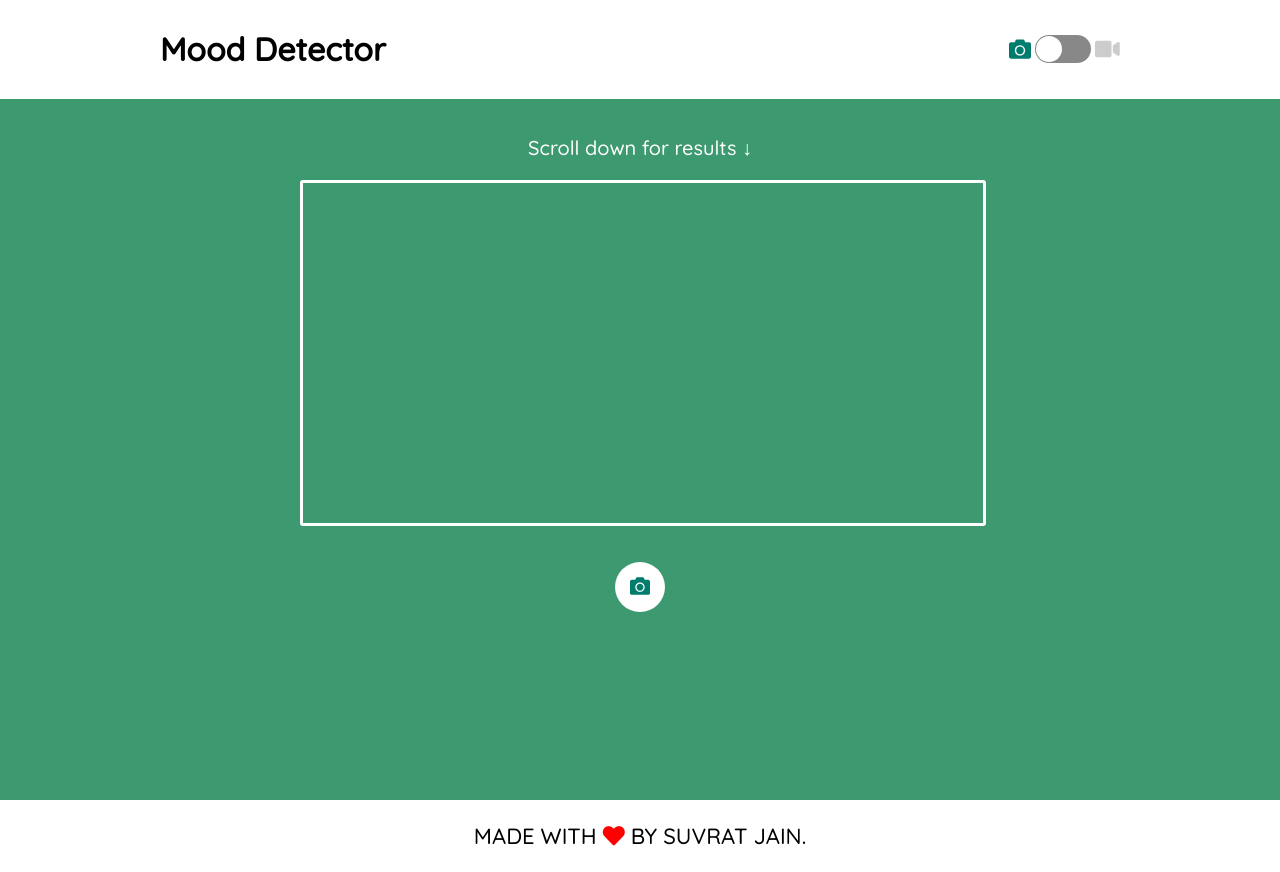
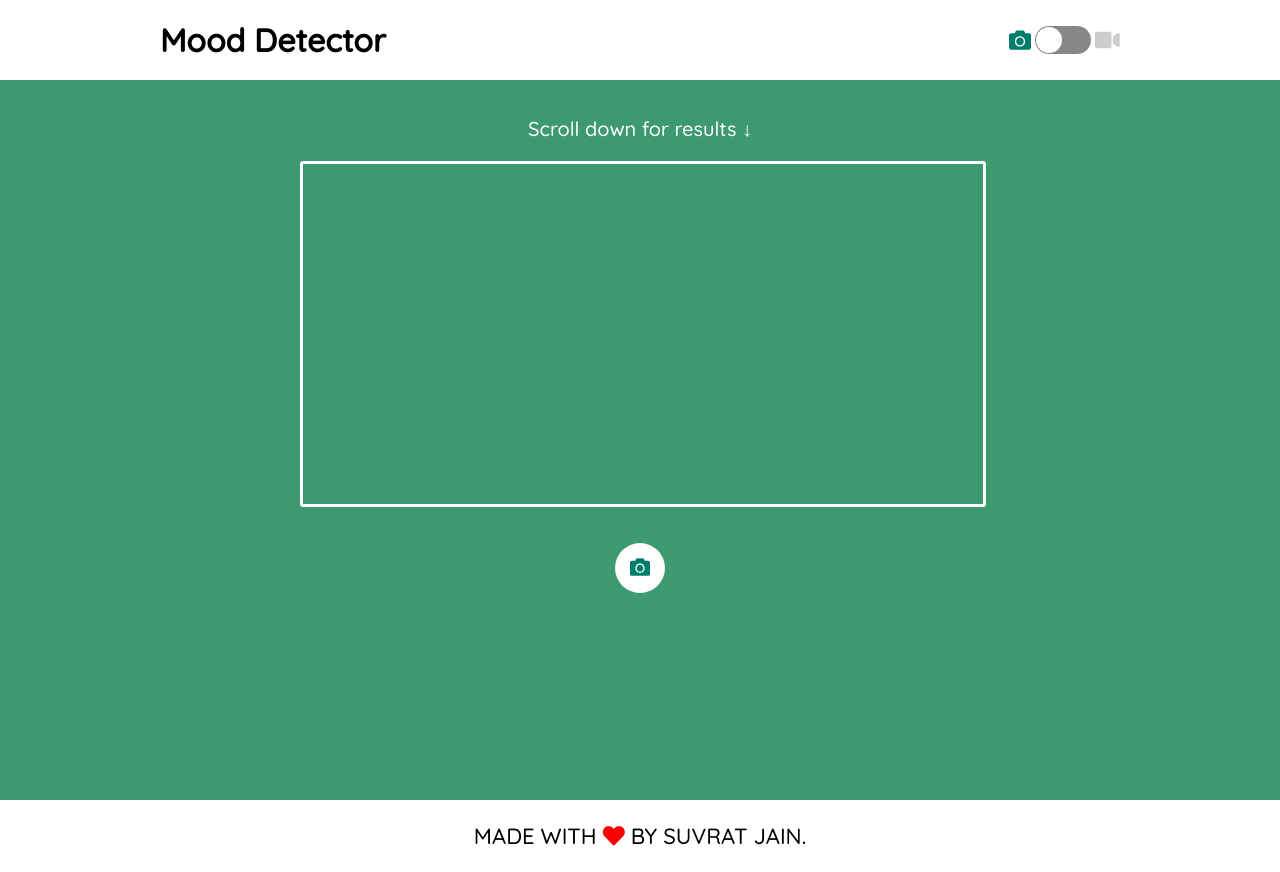
Before and after one commit to simplysuvi/face-emo, a React (Create React App) app: page / in a window 1280 px wide. Built offline with nearby package versions, Linux system fonts and the light colour scheme; no server answers; what face-api.js would draw is missing.

Commit message:
header height

```diff
--- a/src/App.css
+++ b/src/App.css
@@ -14,6 +14,7 @@
   padding: 0.5rem;
   justify-content: space-between;
   align-items: center;
+  height: 4em;
 }
 
 .App__switcher {
```
